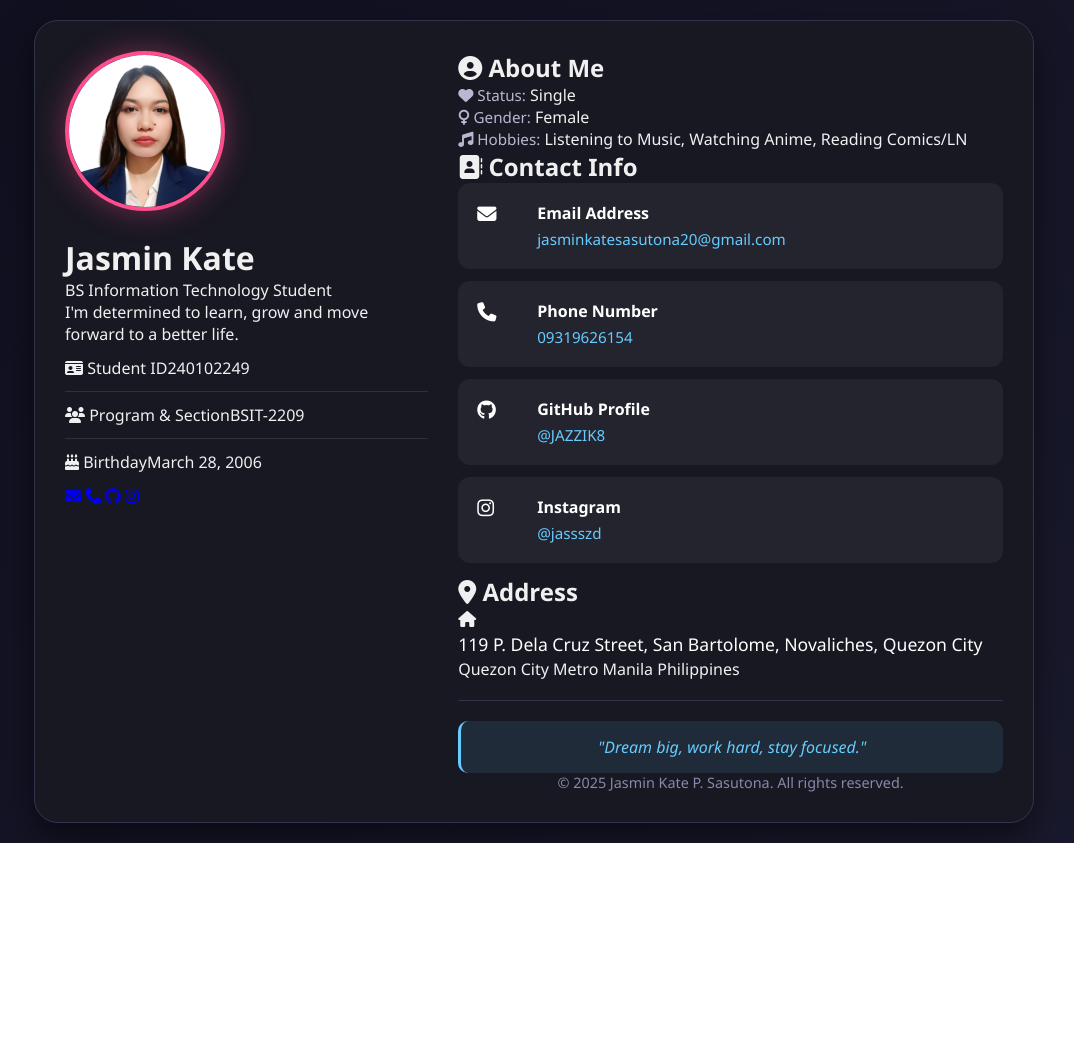
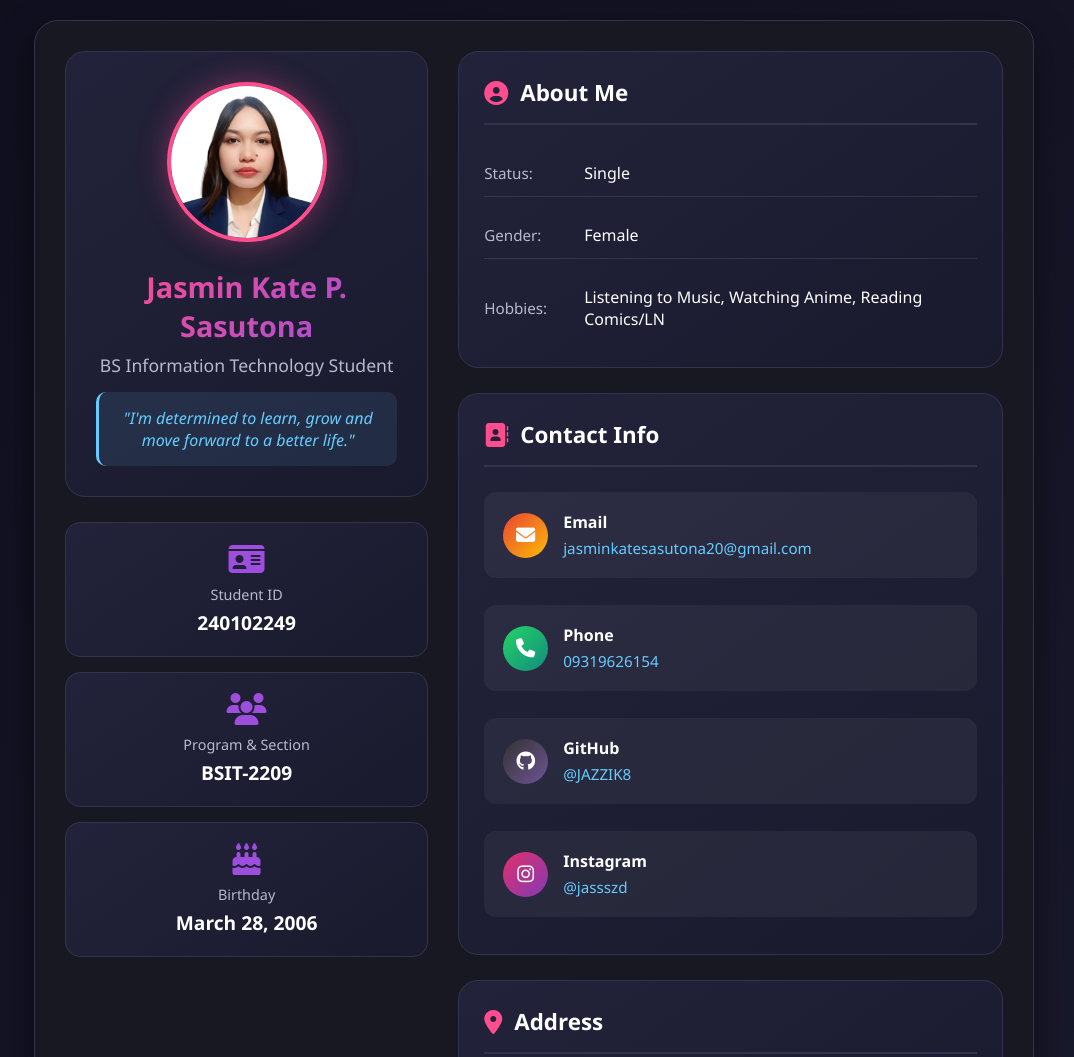
Before and after one commit to JAZZIK8/22009-WEB101-SASUTONA, a plain HTML site: page index.html in a window 1280 px wide. Shown: the top 1057 px of the page, without its empty margins (106-1180 px from the left). Before the commit the page ends 843 px from the top, so only its background shows below. Drawn offline with Linux system fonts and the light colour scheme.

Commit message:
Refactor profile section and update contact info

```diff
--- a/index.html
+++ b/index.html
@@ -9,128 +9,120 @@
 </head>
 <body>
     <div class="container">
-        <div class="left-column">
-            <div class="profile-card">
+        <div class="profile-main">
+            <div class="profile-header">
                 <img src="me.jpg" alt="Profile Picture" class="profile-pic">
-                <div class="intro-section">
-                    <h1>Jasmin Kate</h1>
-                    <p class="role">BS Information Technology Student</p>
-                    <p class="short-intro">I'm determined to learn, grow and move forward to a better life.</p>
+                <div class="profile-info">
+                    <h1>Jasmin Kate P. Sasutona</h1>
+                    <p class="subtitle">BS Information Technology Student</p>
+                    <p class="quote">"I'm determined to learn, grow and move forward to a better life."</p>
                 </div>
+            </div>
 
-                <div class="quick-info">
-                    <div class="info-item">
-                        <span class="label"><i class="fas fa-id-card"></i> Student ID</span>
-                        <span class="value">240102249</span>
-                    </div>
-                    <div class="info-item">
-                        <span class="label"><i class="fas fa-users"></i> Program & Section</span>
-                        <span class="value">BSIT-2209</span>
-                    </div>
-                    <div class="info-item">
-                        <span class="label"><i class="fas fa-birthday-cake"></i> Birthday</span>
-                        <span class="value">March 28, 2006</span>
-                    </div>
+            <div class="stats-grid">
+                <div class="stat-card">
+                    <i class="fas fa-id-card"></i>
+                    <h3>Student ID</h3>
+                    <p>240102249</p>
                 </div>
-
-                <div class="social-links">
-                    <a href="mailto:jasminkatesasutona20@gmail.com" class="social-link" title="Email">
-                        <i class="fas fa-envelope"></i>
-                    </a>
-                    <a href="tel:09319626154" class="social-link" title="Phone">
-                        <i class="fas fa-phone"></i>
-                    </a>
-                    <a href="https://github.com/JAZZIK8" class="social-link" title="GitHub">
-                        <i class="fab fa-github"></i>
-                    </a>
-                    <a href="https://www.instagram.com/jassszd?igsh=enJrdDQ0ZjR3MWE2" class="social-link" title="Instagram">
-                        <i class="fab fa-instagram"></i>
-                    </a>
+                <div class="stat-card">
+                    <i class="fas fa-users"></i>
+                    <h3>Program & Section</h3>
+                    <p>BSIT-2209</p>
+                </div>
+                <div class="stat-card">
+                    <i class="fas fa-birthday-cake"></i>
+                    <h3>Birthday</h3>
+                    <p>March 28, 2006</p>
                 </div>
             </div>
         </div>
 
-        <div class="right-column">
-            <section class="info-section">
-                <h2 class="section-title">
-                    <i class="fas fa-user-circle"></i> About Me
-                </h2>
-                <div class="info-content">
-                    <div class="info-row">
-                        <span class="info-label"><i class="fas fa-heart"></i> Status:</span>
-                        <span class="info-text">Single</span>
+        <div class="content-sections">
+            <section class="content-card">
+                <div class="card-header">
+                    <i class="fas fa-user-circle"></i>
+                    <h2>About Me</h2>
+                </div>
+                <div class="card-content">
+                    <div class="info-item">
+                        <span class="info-label">Status:</span>
+                        <span class="info-value">Single</span>
                     </div>
-                    <div class="info-row">
-                        <span class="info-label"><i class="fas fa-venus"></i> Gender:</span>
-                        <span class="info-text">Female</span>
+                    <div class="info-item">
+                        <span class="info-label">Gender:</span>
+                        <span class="info-value">Female</span>
                     </div>
-                    <div class="info-row">
-                        <span class="info-label"><i class="fas fa-music"></i> Hobbies:</span>
-                        <span class="info-text">Listening to Music, Watching Anime, Reading Comics/LN</span>
+                    <div class="info-item">
+                        <span class="info-label">Hobbies:</span>
+                        <span class="info-value">Listening to Music, Watching Anime, Reading Comics/LN</span>
                     </div>
                 </div>
             </section>
 
-            <section class="info-section">
-                <h2 class="section-title">
-                    <i class="fas fa-address-book"></i> Contact Info
-                </h2>
-                <div class="info-content">
+            <section class="content-card">
+                <div class="card-header">
+                    <i class="fas fa-address-book"></i>
+                    <h2>Contact Info</h2>
+                </div>
+                <div class="card-content">
                     <div class="contact-item">
-                        <i class="fas fa-envelope contact-icon email-icon"></i>
+                        <div class="contact-icon email">
+                            <i class="fas fa-envelope"></i>
+                        </div>
                         <div class="contact-details">
-                            <h3>Email Address</h3>
-                            <a href="mailto:jasminkatesasutona20@gmail.com" class="contact-link">jasminkatesasutona20@gmail.com</a>
+                            <h3>Email</h3>
+                            <a href="mailto:jasminkatesasutona20@gmail.com">jasminkatesasutona20@gmail.com</a>
                         </div>
                     </div>
 
                     <div class="contact-item">
-                        <i class="fas fa-phone contact-icon phone-icon"></i>
+                        <div class="contact-icon phone">
+                            <i class="fas fa-phone"></i>
+                        </div>
                         <div class="contact-details">
-                            <h3>Phone Number</h3>
-                            <a href="tel:09319626154" class="contact-link">09319626154</a>
+                            <h3>Phone</h3>
+                            <a href="tel:09319626154">09319626154</a>
                         </div>
                     </div>
 
                     <div class="contact-item">
-                        <i class="fab fa-github contact-icon github-icon"></i>
+                        <div class="contact-icon github">
+                            <i class="fab fa-github"></i>
+                        </div>
                         <div class="contact-details">
-                            <h3>GitHub Profile</h3>
-                            <a href="https://github.com/JAZZIK8" class="contact-link">@JAZZIK8</a>
+                            <h3>GitHub</h3>
+                            <a href="https://github.com/JAZZIK8">@JAZZIK8</a>
                         </div>
                     </div>
 
                     <div class="contact-item">
-                        <i class="fab fa-instagram contact-icon insta-icon"></i>
+                        <div class="contact-icon instagram">
+                            <i class="fab fa-instagram"></i>
+                        </div>
                         <div class="contact-details">
                             <h3>Instagram</h3>
-                            <a href="https://www.instagram.com/jassszd?igsh=enJrdDQ0ZjR3MWE2" class="contact-link">@jassszd</a>
+                            <a href="https://www.instagram.com/jassszd?igsh=enJrdDQ0ZjR3MWE2">@jassszd</a>
                         </div>
                     </div>
                 </div>
             </section>
 
-            <section class="info-section">
-                <h2 class="section-title">
-                    <i class="fas fa-map-marker-alt"></i> Address
-                </h2>
-                <div class="address-content">
-                    <div class="address-item">
-                        <i class="fas fa-home address-icon"></i>
-                        <div class="address-details">
-                            <p class="address-text">119 P. Dela Cruz Street, San Bartolome, Novaliches, Quezon City</p>
-                            <div class="location-tags">
-                                <span class="location-tag">Quezon City</span>
-                                <span class="location-tag">Metro Manila</span>
-                                <span class="location-tag">Philippines</span>
-                            </div>
-                        </div>
+            <section class="content-card">
+                <div class="card-header">
+                    <i class="fas fa-map-marker-alt"></i>
+                    <h2>Address</h2>
+                </div>
+                <div class="card-content">
+                    <div class="address-container">
+                        <i class="fas fa-home address-main-icon"></i>
+                        <p class="address-text">119 P. Dela Cruz Street, San Bartolome, Novaliches, Quezon City</p>
                     </div>
                 </div>
             </section>
 
             <footer class="footer">
-                <p class="quote">"Dream big, work hard, stay focused."</p>
+                <p class="footer-quote">"Dream big, work hard, stay focused."</p>
                 <p class="copyright">© 2025 Jasmin Kate P. Sasutona. All rights reserved.</p>
             </footer>
         </div>
```
